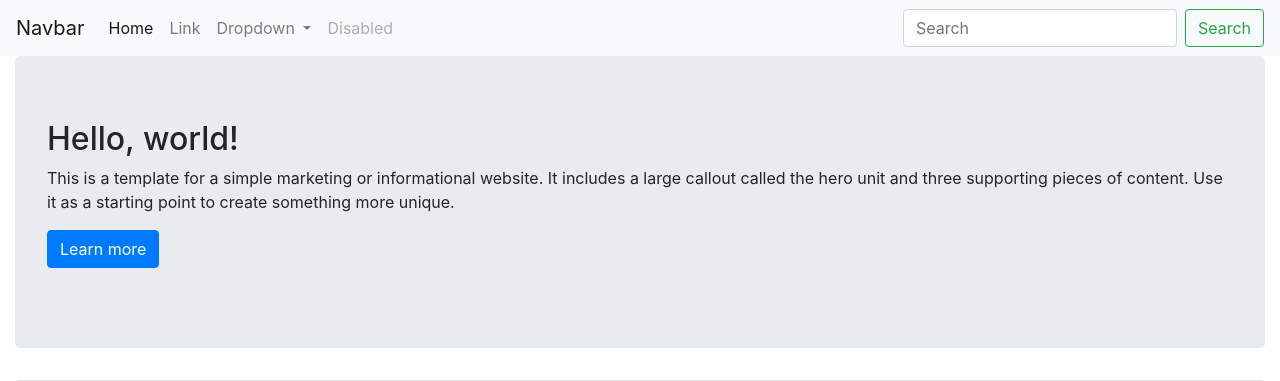
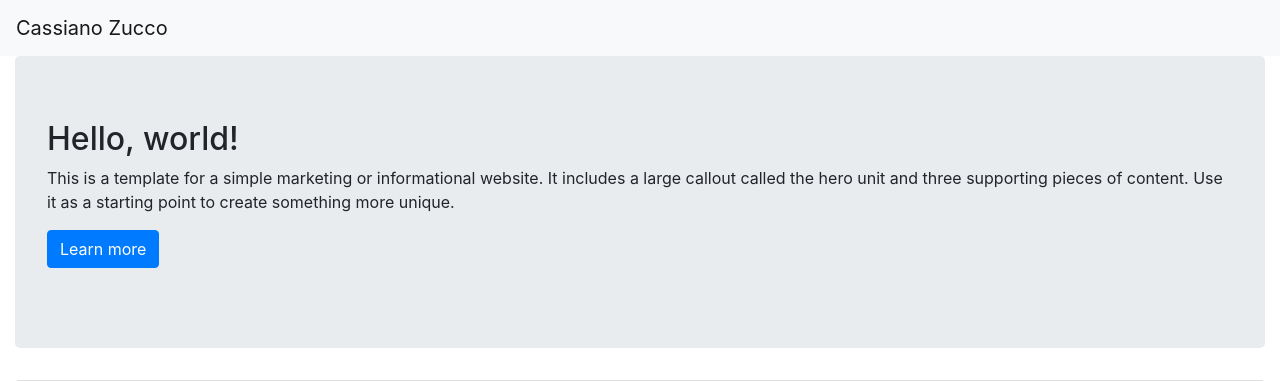
Before and after one commit to cassianoczz/dJango_Site_Cassiano, a Django app: page / in a window 1280 px wide. Shown: the top 381 px of the page. Run offline with Django 4.2, Linux system fonts and the light colour scheme; some libraries are stand-ins or nearby versions.

Commit message:
Ajustado o Layout da pagina home e nomeado e encapsulando Urls em Apps

```diff
--- a/dJangoPro/base/templates/home.html
+++ b/dJangoPro/base/templates/home.html
@@ -1,6 +1,6 @@
 {% load static%}
 <!DOCTYPE html>
-<html lang="en">
+<html lang="pt-br">
 <head>
     <meta charset="utf-8">
     <meta http-equiv="X-UA-Compatible" content="IE=edge">
@@ -20,39 +20,14 @@
 </head>
 <body>
 <nav class="navbar navbar-expand-lg navbar-light bg-light">
-    <a class="navbar-brand" href="#">Navbar</a>
+    <a class="navbar-brand" href="{% url 'base:home' %}">Cassiano Zucco</a>
     <button class="navbar-toggler" type="button" data-toggle="collapse" data-target="#navbarSupportedContent"
             aria-controls="navbarSupportedContent" aria-expanded="false" aria-label="Toggle navigation">
         <span class="navbar-toggler-icon"></span>
     </button>
     <div class="collapse navbar-collapse" id="navbarSupportedContent">
         <ul class="navbar-nav mr-auto">
-            <li class="nav-item active">
-                <a class="nav-link" href="#">Home <span class="sr-only">(current)</span></a>
-            </li>
-            <li class="nav-item">
-                <a class="nav-link" href="#">Link</a>
-            </li>
-            <li class="nav-item dropdown">
-                <a class="nav-link dropdown-toggle" href="#" id="navbarDropdown" role="button" data-toggle="dropdown"
-                   aria-expanded="false">
-                    Dropdown
-                </a>
-                <div class="dropdown-menu" aria-labelledby="navbarDropdown">
-                    <a class="dropdown-item" href="#">Action</a>
-                    <a class="dropdown-item" href="#">Another action</a>
-                    <div class="dropdown-divider"></div>
-                    <a class="dropdown-item" href="#">Something else here</a>
-                </div>
-            </li>
-            <li class="nav-item">
-                <a class="nav-link disabled">Disabled</a>
-            </li>
         </ul>
-        <form class="form-inline my-2 my-lg-0">
-            <input class="form-control mr-sm-2" type="search" placeholder="Search" aria-label="Search">
-            <button class="btn btn-outline-success my-2 my-sm-0" type="submit">Search</button>
-        </form>
     </div>
 </nav>
 <div class="container-fluid">
--- /dev/null
+++ b/dJangoPro/base/urls.py
@@ -0,0 +1,7 @@
+from django.urls import path
+from dJangoPro.base.views import home
+
+app_name='base'
+urlpatterns = [
+    path('', home, name='home'),
+]
--- a/dJangoPro/urls.py
+++ b/dJangoPro/urls.py
@@ -17,11 +17,11 @@ from django.contrib import admin
 from django.urls import path, include
 
 from django.conf import settings
-from dJangoPro.base.views import home
+
 
 urlpatterns = [
     path('admin/', admin.site.urls),
-    path('', home),
+    path('', include('dJangoPro.base.urls'))
 ]
 
 if settings.DEBUG:
```
Also changed, not shown: dJangoPro/base/test/test_home.py (+13 -4 lines).
